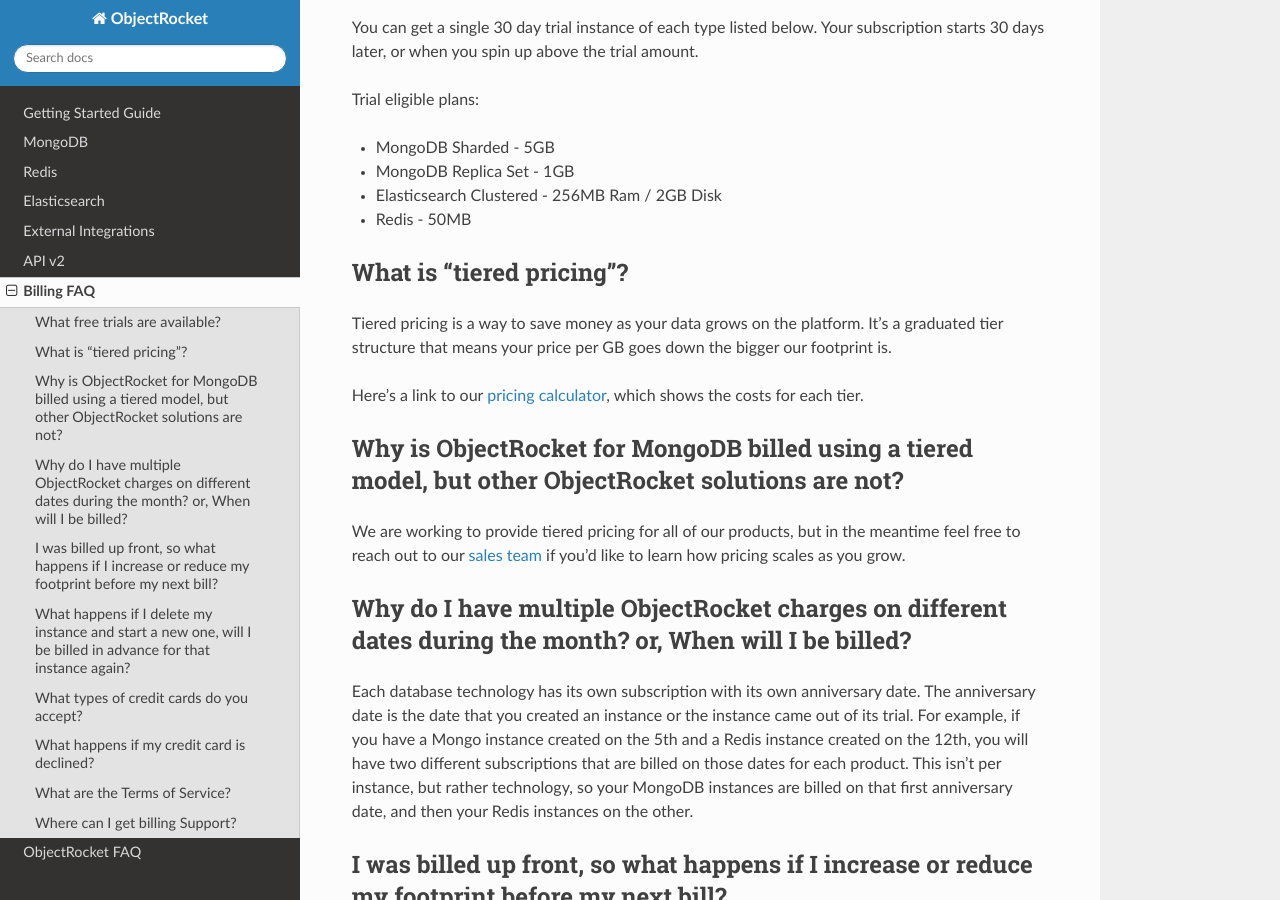
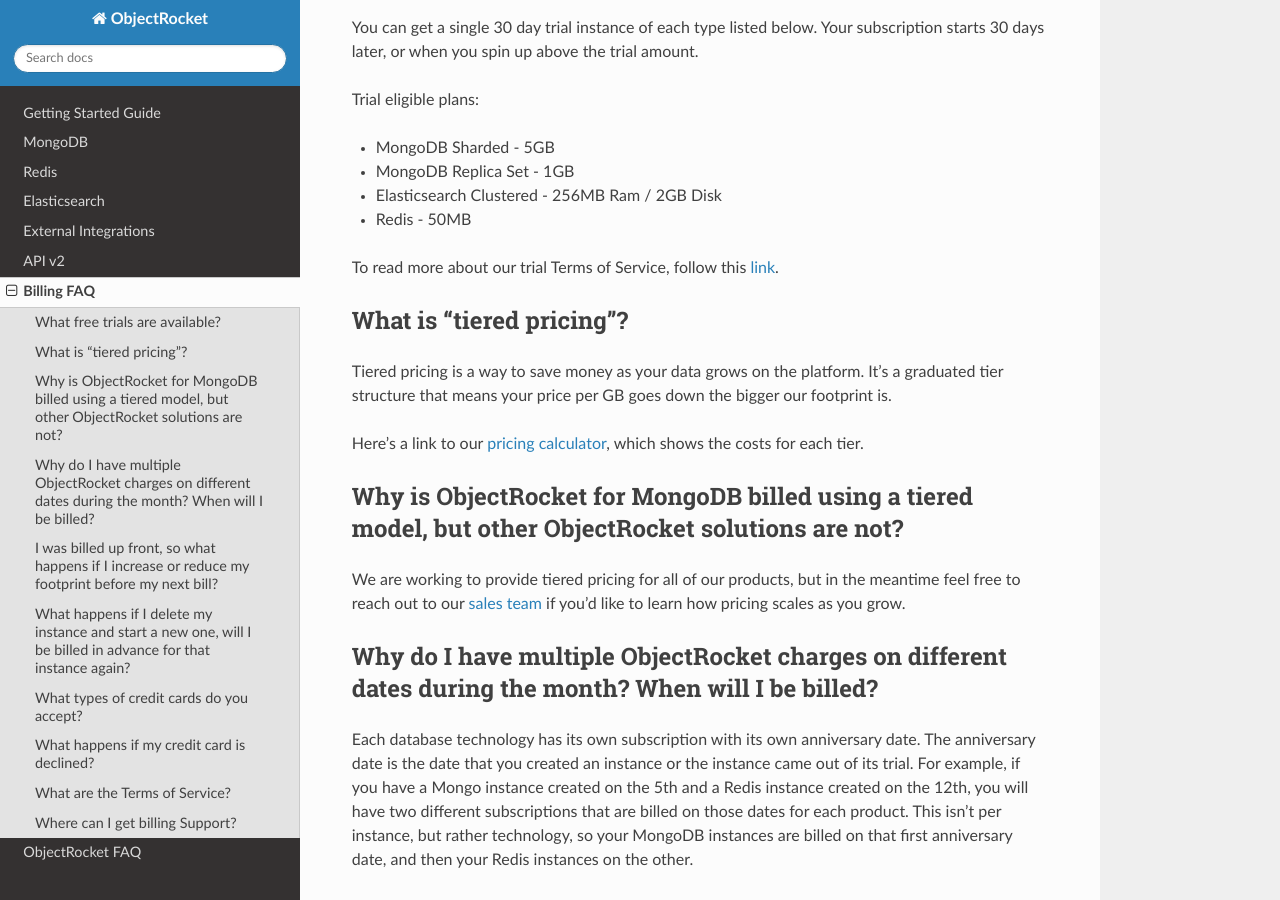
Before and after one commit to zcorleissen/documentation, a Sphinx documentation site: the page built from source/billing.rst, in a window 1280 px wide and 900 px high, scrolled down 200 px. Built offline with Sphinx 7.4.7 and the Read the Docs theme 2.0.0, drawn with Linux system fonts in a browser that asks for light colours.

Commit message:
Update billing.rst
I added a link to the Terms of Services to the question regarding Trials.

I also removed the "or," from the beginning of a sentence in the question about multiple charges over the month.

```diff
--- a/source/billing.rst
+++ b/source/billing.rst
@@ -13,6 +13,8 @@
 * Elasticsearch Clustered - 256MB Ram / 2GB Disk
 * Redis - 50MB
 
+To read more about our trial Terms of Service, follow this `link <http://objectrocket.com/tos>`_.
+
 What is "tiered pricing"?
 ~~~~~~~~~~~~~~~~~~~~~~~~~
 
@@ -25,7 +27,7 @@
 
 We are working to provide tiered pricing for all of our products, but in the meantime feel free to reach out to our `sales team <mailto:sales@objectrocket.com>`_ if you’d like to learn how pricing scales as you grow.
 
-Why do I have multiple ObjectRocket charges on different dates during the month? or, When will I be billed?
+Why do I have multiple ObjectRocket charges on different dates during the month? When will I be billed?
 ~~~~~~~~~~~~~~~~~~~~~~~~~~~~~~~~~~~~~~~~~~~~~~~~~~~~~~~~~~~~~~~~~~~~~~~~~~~~~~~~~~~~~~~~~~~~~~~~~~~~~~~~~~~
 
 Each database technology has its own subscription with its own anniversary date. The anniversary date is the date that you created an instance or the instance came out of its trial. For example, if you have a Mongo instance created on the 5th and a Redis instance created on the 12th, you will have two different subscriptions that are billed on those dates for each product. This isn't per instance, but rather technology, so your MongoDB instances are billed on that first anniversary date, and then your Redis instances on the other.
```
